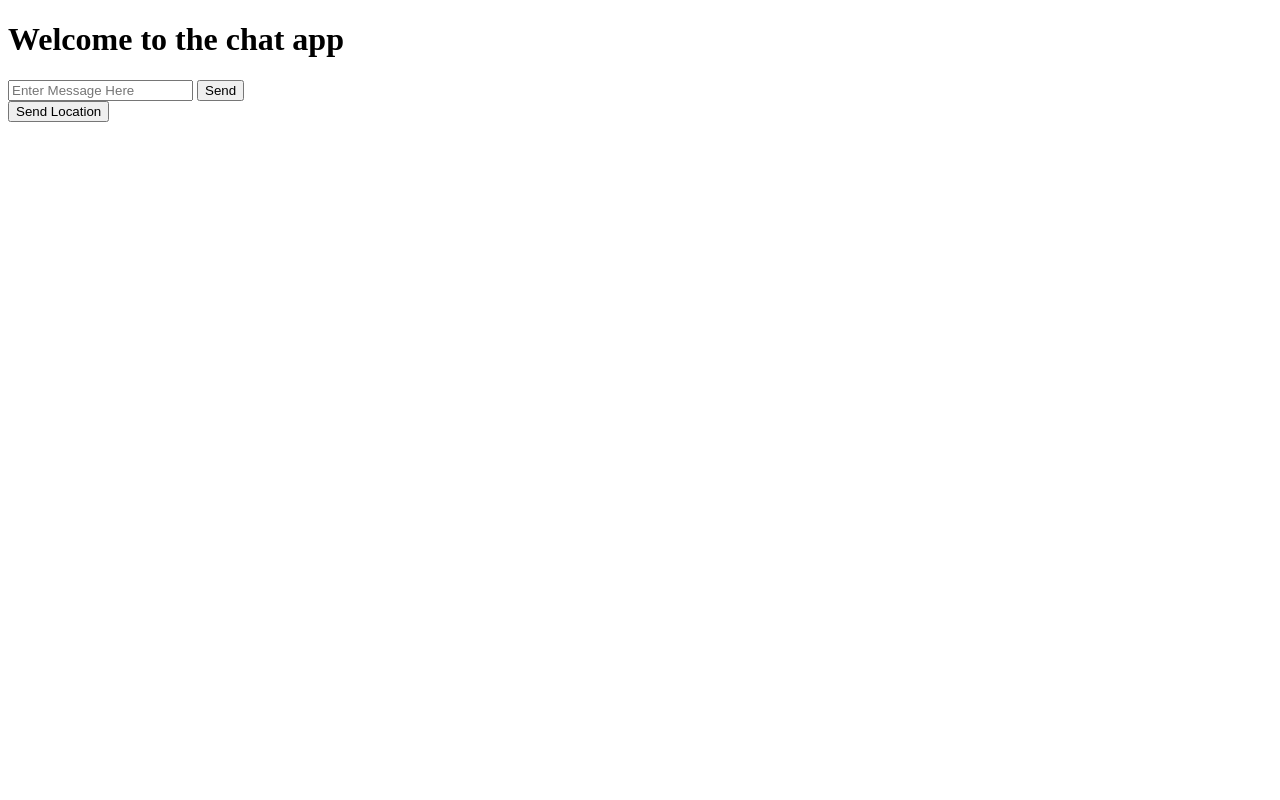
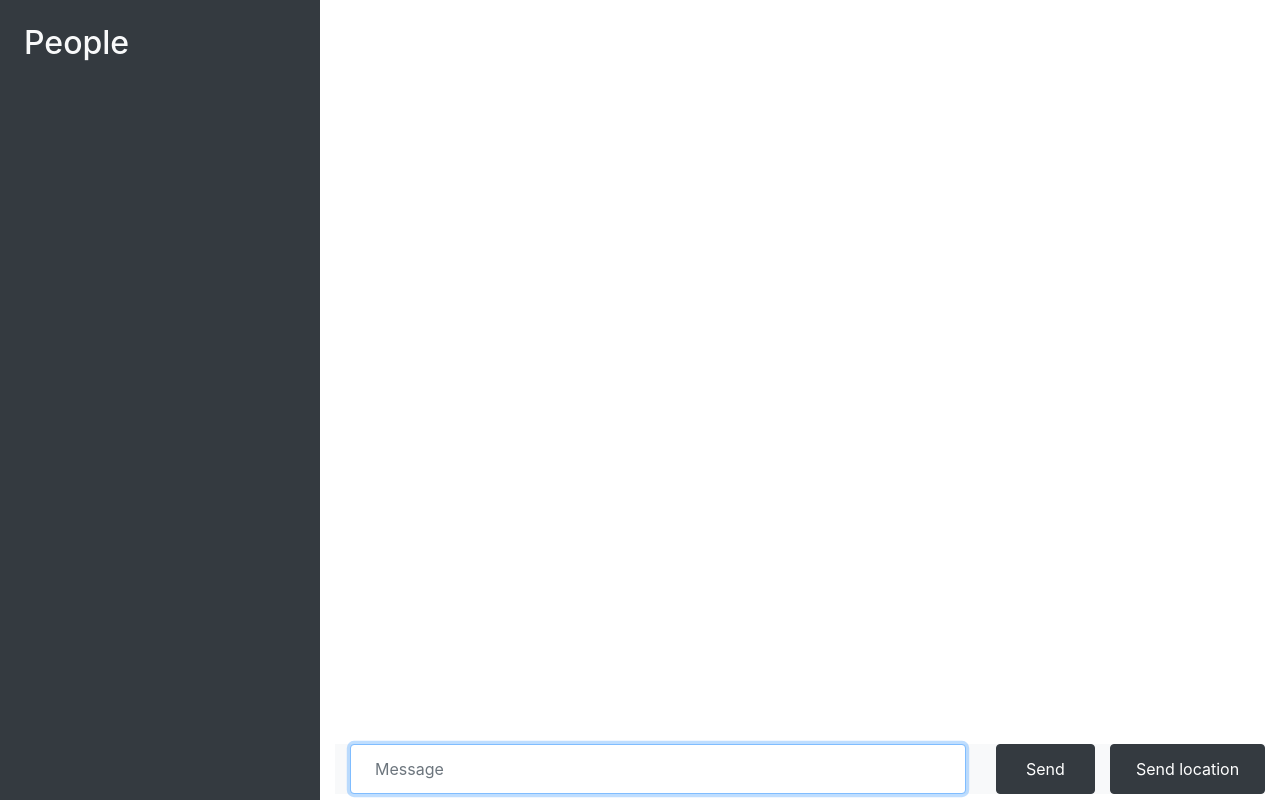
Before and after one commit to shubhamindrawat/node-chat-app, a website: page public/index.html in a window 1280 px wide. Drawn offline with nearby package versions, Linux system fonts and the light colour scheme; no server answers.

Commit message:
Add CSS for chat app

```diff
--- /dev/null
+++ b/public/css/styles.css
@@ -0,0 +1,7 @@
+.msgContainer {
+    height: 100vh;
+}
+
+#messages{
+    height: 93vh;
+}
--- a/public/index.html
+++ b/public/index.html
@@ -4,17 +4,39 @@
     <meta charset="UTF-8">
     <meta name="viewport" content="width=device-width, initial-scale=1.0">
     <title>Chat App</title>
+    <link rel="stylesheet" href="https://stackpath.bootstrapcdn.com/bootstrap/4.5.0/css/bootstrap.min.css">
+    <link rel="stylesheet" href="./css/styles.css">
 </head>
 <body>
-    <H1>Welcome to the chat app</H1>
+    <div class="container-fluid">
+        <div class="row msgContainer">
+            <div class="col-md-3 bg-dark text-light p-4">
+                <H2>People</H2>
+                <div id="users"></div>
+            </div>
+            <div class="col-md-9">
+                <div class="row d-block p-4" id="messages"></div>
+                <div class="row bg-light m-auto text-center">
+                    <form action="" id="message-form" class="col-md-10 mr-auto">
+                        <div class="row">
+                            <div class="col-md-10">
+                                <input type="text" class="form-control p-4" name="message" placeholder="Message" autofocus autocomplete="off">
+                            </div>
+                            <div class="col-md-2">
+                                <button class="btn btn-dark h-100 w-100">Send</button>
+                            </div>
+                        </div>
+                    </form>
+                    <button class="btn btn-dark col-md-2 mr-auto" type="button" id="sendLocation" class="btn btn-primary">Send location</button>
+                </div>
+            </div>
+        </div>
+    </div>
 
+    <!-- <ol id="messages"></ol>
     <form action="" id="message-form">
-        <input type="text" name="message" placeholder="Enter Message Here">
-        <button>Send</button>
     </form>
-    <button type="button" id="sendLocation">Send Location</button>
-
-    <ol id="messages"></ol>
+    <button type="button" id="sendLocation" class="btn btn-primary">Send Location</button> -->
 
     <script src="/socket.io/socket.io.js"></script>
     <script src="./js/libs/jquery-3.5.1.min.js"></script>
--- a/public/js/index.js
+++ b/public/js/index.js
@@ -5,7 +5,7 @@ socket.on('connect', function(){
 
 socket.on('newMessage', function(message){
     console.log('newMessage', message);
-    var li = $('<li></li>');
+    var li = $('<div></div>');
     li.text(`${message.from}: ${message.text}`);
     $('#messages').append(li);
 });
@@ -19,40 +19,42 @@ socket.on('newEmail', function(email){
 });
 
 socket.on('newLocationMessage',  function(message){
-    var li = $('<li></li>');
+    var li = $('<div></div>');
     var a = $('<a target="_BLANK">My Current Location</a>');
-    li.text(`${message.from}`);
+    li.text(`${message.from}: `);
     a.attr('href', message.url)
     li.append(a);
     $('#messages').append(li);
 });
 
 $('#message-form').on('submit', function(e){
+    var messageTextbox = $('[name=message]');
     e.preventDefault();
     socket.emit('createMessage', {
         from: 'User',
-        text: $('[name=message]').val()
+        text: messageTextbox.val()
     }, function(){
-
+        messageTextbox.val('');
     });
 });
 
 var locationButton = $('#sendLocation');
 
 locationButton.on('click', function(){
-
     if(!navigator.geolocation){
         return alert('Geolocation not supported by your browser');
     }
 
+    locationButton.attr('disabled', 'disabled').text('Sending location...');
+
     navigator.geolocation.getCurrentPosition(function(position){
-
+        locationButton.removeAttr('disabled').text('Send location');
         socket.emit('createLocationMessage', {
             latitude: position.coords.latitude,
             longitude: position.coords.longitude
-        })
+        });
     }, function(){
+        locationButton.removeAttr('disabled').text('Send location');
         alert('Unable to fetch your location');
     });
-
 });
```
